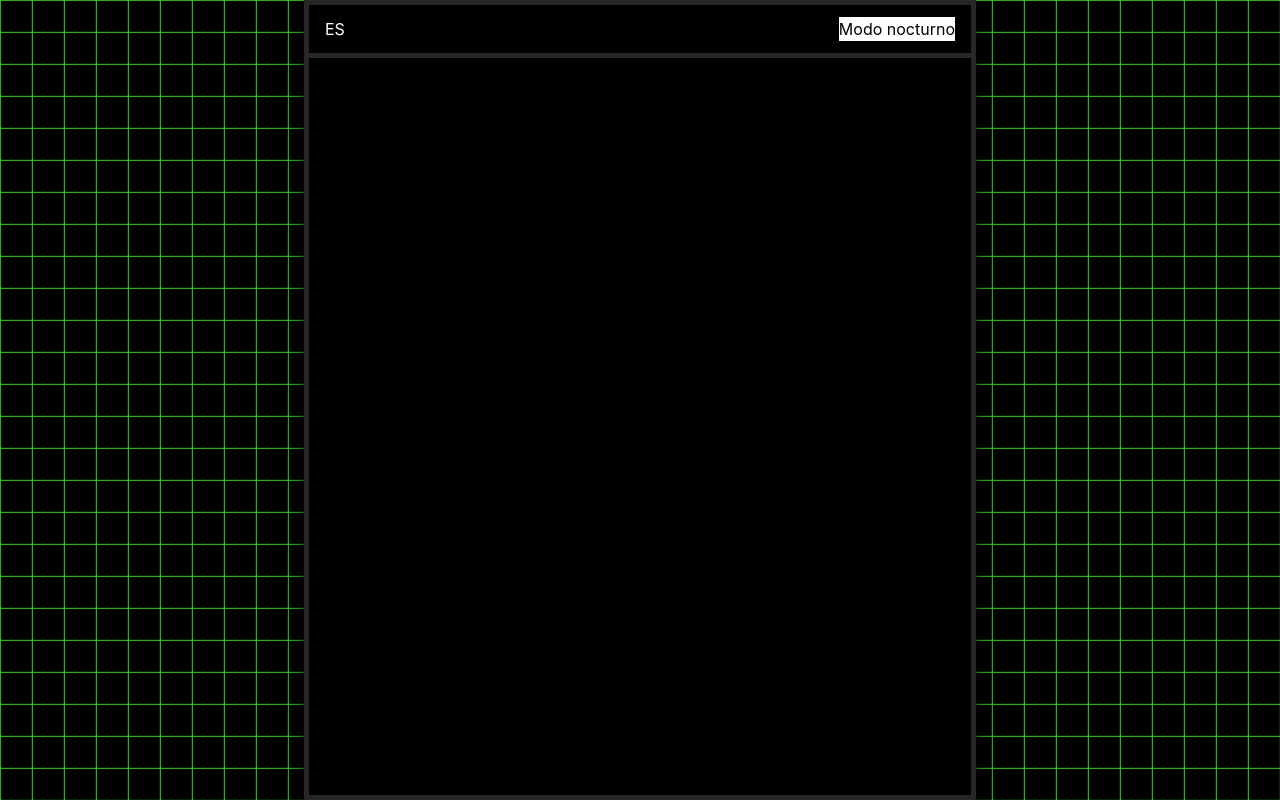
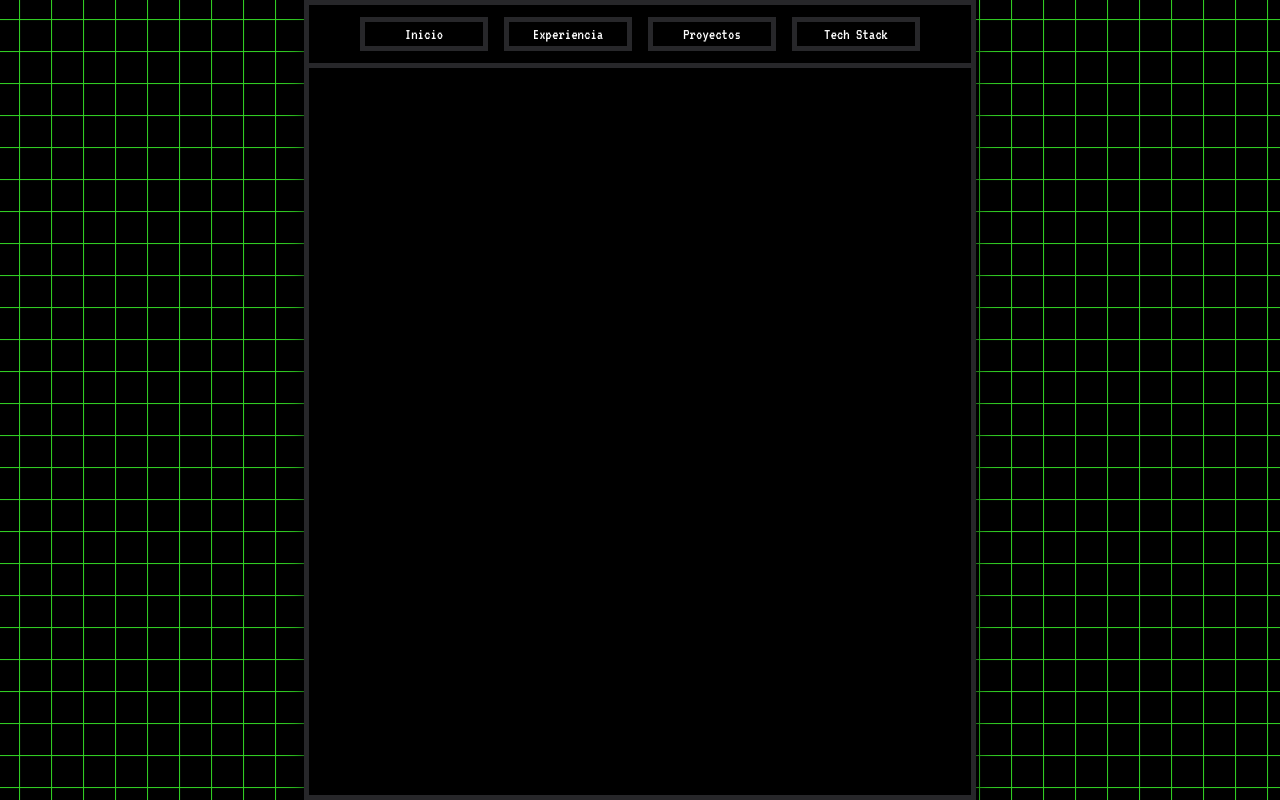
Before and after one commit to Kiddvverde/PortafolioWeb, a React (Vite) app: page / in a window 1280 px wide. Built offline with nearby package versions, Linux system fonts and the light colour scheme.

Commit message:
Add navbar buttons & custom font

```diff
--- a/index.html
+++ b/index.html
@@ -3,6 +3,9 @@
   <head>
     <meta charset="UTF-8" />
     <meta name="viewport" content="width=device-width, initial-scale=1.0" />
+    <link rel="preconnect" href="https://fonts.googleapis.com">
+    <link rel="preconnect" href="https://fonts.gstatic.com" crossorigin>
+    <link href="https://fonts.googleapis.com/css2?family=VT323&display=swap" rel="stylesheet">
     <title>Portafolio</title>
   </head>
   <body>
--- a/src/components/Navbar.jsx
+++ b/src/components/Navbar.jsx
@@ -1,8 +1,10 @@
 function Navbar() {
     return(
-        <nav className="flex justify-between px-4 py-3 border-b-5 border-zinc-800">
-            <button className="text-white bg-neutral-primary border-green-600">ES</button>
-            <button className="text-black bg-white">Modo nocturno</button>
+        <nav className="flex justify-center gap-4 px-4 py-3 border-b-5 border-zinc-800">
+            <button className="text-white bg-black border-5 border-zinc-800 w-32 font-pixel">Inicio</button>
+            <button className="text-white bg-black border-5 border-zinc-800 w-32 font-pixel">Experiencia</button>
+            <button className="text-white bg-black border-5 border-zinc-800 w-32 font-pixel">Proyectos</button>
+            <button className="text-white bg-black border-5 border-zinc-800 w-32 font-pixel">Tech Stack</button>
         </nav>
     )
 }
--- a/src/styles/index.css
+++ b/src/styles/index.css
@@ -1,9 +1,13 @@
 @import "tailwindcss";
+
+@theme {
+    --font-pixel: "VT323", serif;
+}
 
 .bg-pattern {
     background-image: url('/bgpattern.png');
     background-repeat: repeat;
-    animation: movePattern 10s linear infinite;
+    animation: movePattern 5s linear infinite;
 }
 
 @keyframes movePattern {
@@ -11,6 +15,6 @@
         background-position: 0 0;
     }
     to {
-        background-position: 100px 100px;
+        background-position: 32px 32px;
     }
 }
```
